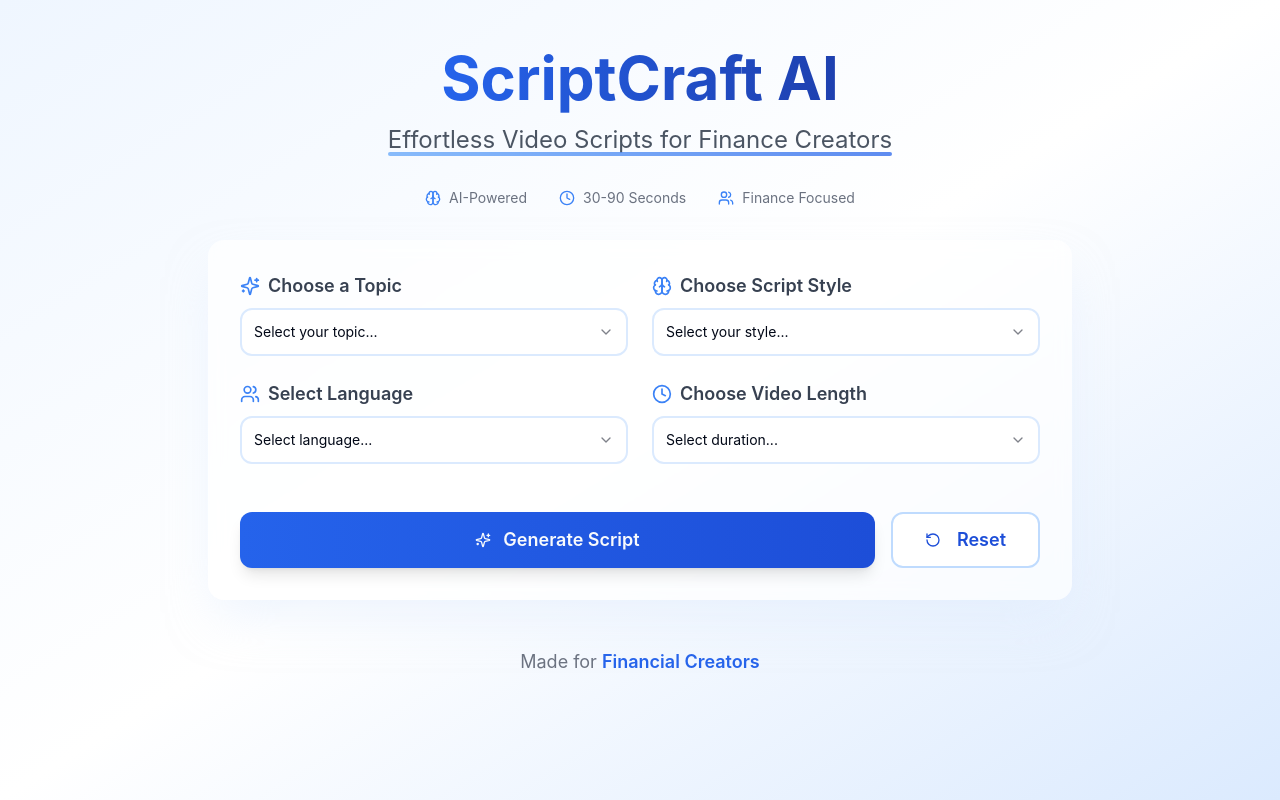
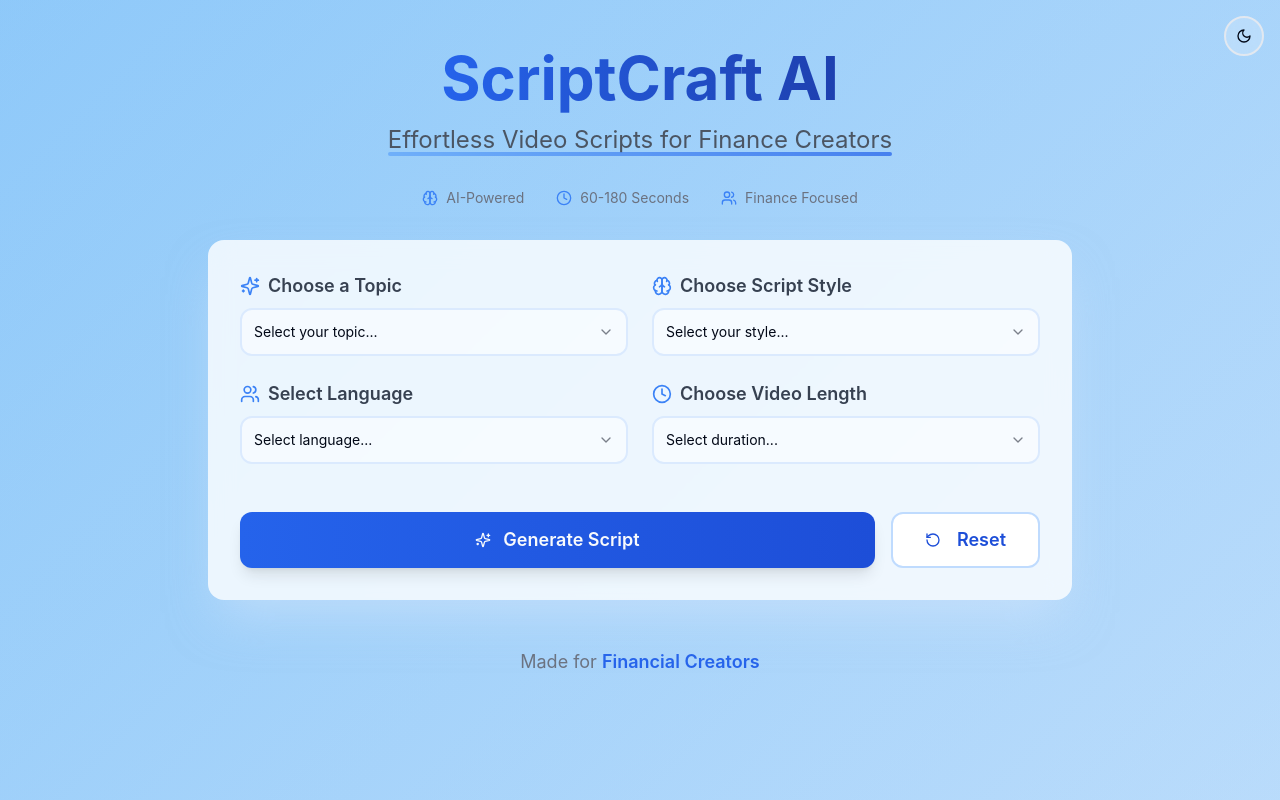
Before and after one commit to ArnavGare/script-mitra, a React (Vite) app: page / in a window 1280 px wide. Built offline with nearby package versions, Linux system fonts and the light colour scheme.

Commit message:
feat: Implement UI upgrades
Adds dark mode, smooth dropdown animations, a moving gradient background, updated video length options, and improved dropdown button animations.

```diff
--- a/src/index.css
+++ b/src/index.css
@@ -109,6 +109,70 @@
   .animate-scale-in {
     animation: scaleIn 0.4s ease-out;
   }
+
+  /* Moving Gradient Background */
+  .gradient-background {
+    background: linear-gradient(-45deg, #e3f2fd, #bbdefb, #90caf9, #64b5f6, #42a5f5, #2196f3);
+    background-size: 400% 400%;
+    animation: gradientShift 15s ease infinite;
+  }
+
+  .dark .gradient-background {
+    background: linear-gradient(-45deg, #0d1117, #161b22, #21262d, #30363d, #1a1f2e, #0f1419);
+    background-size: 400% 400%;
+    animation: gradientShift 15s ease infinite;
+  }
+
+  .gradient-animation {
+    background: linear-gradient(-45deg,
+      rgba(59, 130, 246, 0.3),
+      rgba(147, 197, 253, 0.3),
+      rgba(219, 234, 254, 0.3),
+      rgba(59, 130, 246, 0.3)
+    );
+    background-size: 400% 400%;
+    animation: gradientShift 12s ease infinite;
+  }
+
+  .dark .gradient-animation {
+    background: linear-gradient(-45deg,
+      rgba(59, 130, 246, 0.2),
+      rgba(30, 64, 175, 0.2),
+      rgba(15, 23, 42, 0.3),
+      rgba(59, 130, 246, 0.2)
+    );
+    background-size: 400% 400%;
+    animation: gradientShift 12s ease infinite;
+  }
+
+  /* Smooth Button Animations */
+  .smooth-button {
+    transition: all 0.3s cubic-bezier(0.4, 0, 0.2, 1);
+    transform-origin: center;
+  }
+
+  .smooth-button:active {
+    transform: scale(0.95);
+  }
+
+  .smooth-button:hover {
+    transform: translateY(-2px) scale(1.02);
+  }
+
+  /* Smooth Select Animations */
+  .smooth-select-trigger {
+    transition: all 0.3s cubic-bezier(0.4, 0, 0.2, 1);
+  }
+
+  .smooth-select-trigger:focus {
+    transform: translateY(-1px);
+    box-shadow: 0 10px 25px -5px rgba(59, 130, 246, 0.25);
+  }
+
+  .smooth-select-content {
+    animation: selectSlideIn 0.2s cubic-bezier(0.16, 1, 0.3, 1);
+    transform-origin: var(--radix-select-content-transform-origin);
+  }
 }
 
 @keyframes fadeIn {
@@ -144,9 +208,32 @@
   }
 }
 
+@keyframes gradientShift {
+  0% {
+    background-position: 0% 50%;
+  }
+  50% {
+    background-position: 100% 50%;
+  }
+  100% {
+    background-position: 0% 50%;
+  }
+}
+
+@keyframes selectSlideIn {
+  from {
+    opacity: 0;
+    transform: scale(0.96) translateY(-2px);
+  }
+  to {
+    opacity: 1;
+    transform: scale(1) translateY(0);
+  }
+}
+
 /* Glassmorphism effect for cards */
 .backdrop-blur-sm {
-  backdrop-filter: blur(8px);
+  backdrop-filter: blur(12px);
 }
 
 /* Enhanced hover effects */
@@ -158,3 +245,8 @@
 * {
   transition: all 0.2s ease-out;
 }
+
+/* Dark mode transition */
+.dark * {
+  transition: background-color 0.3s ease, color 0.3s ease, border-color 0.3s ease;
+}
--- a/src/pages/Index.tsx
+++ b/src/pages/Index.tsx
@@ -1,9 +1,10 @@
+
 import { useState } from "react";
 import { Card, CardContent } from "@/components/ui/card";
 import { Button } from "@/components/ui/button";
 import { Select, SelectContent, SelectItem, SelectTrigger, SelectValue } from "@/components/ui/select";
 import { Label } from "@/components/ui/label";
-import { Copy, Mail, Download, RotateCcw, Sparkles, Users, Brain, Clock } from "lucide-react";
+import { Copy, Mail, Download, RotateCcw, Sparkles, Users, Brain, Clock, Moon, Sun } from "lucide-react";
 import { useToast } from "@/hooks/use-toast";
 
 const Index = () => {
@@ -15,6 +16,7 @@ const Index = () => {
   });
   const [script, setScript] = useState("");
   const [isLoading, setIsLoading] = useState(false);
+  const [isDarkMode, setIsDarkMode] = useState(false);
   const { toast } = useToast();
 
   const topics = [
@@ -42,10 +44,15 @@ const Index = () => {
   ];
 
   const lengths = [
-    "30 seconds",
-    "60 seconds",
-    "90 seconds"
+    "60 sec",
+    "120 sec",
+    "180 sec"
   ];
+
+  const toggleDarkMode = () => {
+    setIsDarkMode(!isDarkMode);
+    document.documentElement.classList.toggle('dark');
+  };
 
   const handleSubmit = async (e: React.FormEvent) => {
     e.preventDefault();
@@ -137,30 +144,45 @@ const Index = () => {
   };
 
   return (
-    <div className="min-h-screen bg-gradient-to-br from-blue-50 via-white to-blue-100">
+    <div className={`min-h-screen gradient-background transition-all duration-500 ${isDarkMode ? 'dark' : ''}`}>
+      {/* Moving Gradient Background */}
+      <div className="absolute inset-0 gradient-animation opacity-30"></div>
+
+      {/* Dark Mode Toggle */}
+      <div className="absolute top-4 right-4 z-50">
+        <Button
+          onClick={toggleDarkMode}
+          variant="outline"
+          size="icon"
+          className="rounded-full border-2 backdrop-blur-sm bg-white/20 dark:bg-black/20 hover:bg-white/30 dark:hover:bg-black/30 transition-all duration-300"
+        >
+          {isDarkMode ? <Sun className="h-5 w-5" /> : <Moon className="h-5 w-5" />}
+        </Button>
+      </div>
+
       {/* Header Section */}
-      <div className="text-center pt-12 pb-8 px-4">
+      <div className="relative z-10 text-center pt-12 pb-8 px-4">
         <div className="animate-fade-in">
-          <h1 className="text-5xl md:text-6xl font-bold text-gray-900 mb-4">
-            <span className="bg-gradient-to-r from-blue-600 to-blue-800 bg-clip-text text-transparent">
+          <h1 className="text-5xl md:text-6xl font-bold text-gray-900 dark:text-white mb-4">
+            <span className="bg-gradient-to-r from-blue-600 to-blue-800 dark:from-blue-400 dark:to-blue-600 bg-clip-text text-transparent">
               ScriptCraft AI
             </span>
           </h1>
-          <p className="text-xl md:text-2xl text-gray-600 relative inline-block">
+          <p className="text-xl md:text-2xl text-gray-600 dark:text-gray-300 relative inline-block">
             Effortless Video Scripts for Finance Creators
             <div className="absolute bottom-0 left-0 w-full h-1 bg-gradient-to-r from-blue-400 to-blue-600 rounded-full animate-pulse"></div>
           </p>
         </div>
 
         {/* Feature highlights */}
-        <div className="flex justify-center items-center gap-8 mt-8 text-sm text-gray-500">
+        <div className="flex justify-center items-center gap-8 mt-8 text-sm text-gray-500 dark:text-gray-400">
           <div className="flex items-center gap-2">
             <Brain className="w-4 h-4 text-blue-500" />
             <span>AI-Powered</span>
           </div>
           <div className="flex items-center gap-2">
             <Clock className="w-4 h-4 text-blue-500" />
-            <span>30-90 Seconds</span>
+            <span>60-180 Seconds</span>
           </div>
           <div className="flex items-center gap-2">
             <Users className="w-4 h-4 text-blue-500" />
@@ -170,25 +192,25 @@ const Index = () => {
       </div>
 
       {/* Main Content Container */}
-      <div className="max-w-4xl mx-auto px-4 pb-12">
+      <div className="relative z-10 max-w-4xl mx-auto px-4 pb-12">
         {/* Form Card */}
-        <Card className="backdrop-blur-sm bg-white/70 border-0 shadow-2xl shadow-blue-100/50 rounded-2xl mb-8 animate-fade-in">
+        <Card className="backdrop-blur-sm bg-white/80 dark:bg-gray-900/80 border-0 shadow-2xl shadow-blue-100/50 dark:shadow-blue-900/50 rounded-2xl mb-8 animate-fade-in transition-all duration-500">
           <CardContent className="p-8">
             <form onSubmit={handleSubmit} className="space-y-6">
               <div className="grid grid-cols-1 md:grid-cols-2 gap-6">
                 {/* Topic Selection */}
                 <div className="space-y-2">
-                  <Label className="text-lg font-semibold text-gray-700 flex items-center gap-2">
+                  <Label className="text-lg font-semibold text-gray-700 dark:text-gray-300 flex items-center gap-2">
                     <Sparkles className="w-5 h-5 text-blue-500" />
                     Choose a Topic
                   </Label>
                   <Select value={formData.topic} onValueChange={(value) => setFormData({...formData, topic: value})}>
-                    <SelectTrigger className="h-12 border-2 border-blue-100 focus:border-blue-400 rounded-xl transition-all duration-300 hover:shadow-md">
+                    <SelectTrigger className="smooth-select-trigger h-12 border-2 border-blue-100 dark:border-blue-800 focus:border-blue-400 rounded-xl transition-all duration-300 hover:shadow-md bg-white/50 dark:bg-gray-800/50">
                       <SelectValue placeholder="Select your topic..." />
                     </SelectTrigger>
-                    <SelectContent className="rounded-xl border-2 border-blue-100 bg-white/95 backdrop-blur-sm">
+                    <SelectContent className="smooth-select-content rounded-xl border-2 border-blue-100 dark:border-blue-800 bg-white/95 dark:bg-gray-900/95 backdrop-blur-sm">
                       {topics.map((topic) => (
-                        <SelectItem key={topic} value={topic} className="rounded-lg hover:bg-blue-50">
+                        <SelectItem key={topic} value={topic} className="rounded-lg hover:bg-blue-50 dark:hover:bg-blue-950 transition-colors duration-200">
                           {topic}
                         </SelectItem>
                       ))}
@@ -198,17 +220,17 @@ const Index = () => {
 
                 {/* Style Selection */}
                 <div className="space-y-2">
-                  <Label className="text-lg font-semibold text-gray-700 flex items-center gap-2">
+                  <Label className="text-lg font-semibold text-gray-700 dark:text-gray-300 flex items-center gap-2">
                     <Brain className="w-5 h-5 text-blue-500" />
                     Choose Script Style
                   </Label>
                   <Select value={formData.style} onValueChange={(value) => setFormData({...formData, style: value})}>
-                    <SelectTrigger className="h-12 border-2 border-blue-100 focus:border-blue-400 rounded-xl transition-all duration-300 hover:shadow-md">
+                    <SelectTrigger className="smooth-select-trigger h-12 border-2 border-blue-100 dark:border-blue-800 focus:border-blue-400 rounded-xl transition-all duration-300 hover:shadow-md bg-white/50 dark:bg-gray-800/50">
                       <SelectValue placeholder="Select your style..." />
                     </SelectTrigger>
-                    <SelectContent className="rounded-xl border-2 border-blue-100 bg-white/95 backdrop-blur-sm">
+                    <SelectContent className="smooth-select-content rounded-xl border-2 border-blue-100 dark:border-blue-800 bg-white/95 dark:bg-gray-900/95 backdrop-blur-sm">
                       {styles.map((style) => (
-                        <SelectItem key={style} value={style} className="rounded-lg hover:bg-blue-50">
+                        <SelectItem key={style} value={style} className="rounded-lg hover:bg-blue-50 dark:hover:bg-blue-950 transition-colors duration-200">
                           {style}
                         </SelectItem>
                       ))}
@@ -218,17 +240,17 @@ const Index = () => {
 
                 {/* Language Selection */}
                 <div className="space-y-2">
-                  <Label className="text-lg font-semibold text-gray-700 flex items-center gap-2">
+                  <Label className="text-lg font-semibold text-gray-700 dark:text-gray-300 flex items-center gap-2">
                     <Users className="w-5 h-5 text-blue-500" />
                     Select Language
                   </Label>
                   <Select value={formData.language} onValueChange={(value) => setFormData({...formData, language: value})}>
-                    <SelectTrigger className="h-12 border-2 border-blue-100 focus:border-blue-400 rounded-xl transition-all duration-300 hover:shadow-md">
+                    <SelectTrigger className="smooth-select-trigger h-12 border-2 border-blue-100 dark:border-blue-800 focus:border-blue-400 rounded-xl transition-all duration-300 hover:shadow-md bg-white/50 dark:bg-gray-800/50">
                       <SelectValue placeholder="Select language..." />
                     </SelectTrigger>
-                    <SelectContent className="rounded-xl border-2 border-blue-100 bg-white/95 backdrop-blur-sm">
+                    <SelectContent className="smooth-select-content rounded-xl border-2 border-blue-100 dark:border-blue-800 bg-white/95 dark:bg-gray-900/95 backdrop-blur-sm">
                       {languages.map((language) => (
-                        <SelectItem key={language} value={language} className="rounded-lg hover:bg-blue-50">
+                        <SelectItem key={language} value={language} className="rounded-lg hover:bg-blue-50 dark:hover:bg-blue-950 transition-colors duration-200">
                           {language}
                         </SelectItem>
                       ))}
@@ -238,17 +260,17 @@ const Index = () => {
 
                 {/* Length Selection */}
                 <div className="space-y-2">
-                  <Label className="text-lg font-semibold text-gray-700 flex items-center gap-2">
+                  <Label className="text-lg font-semibold text-gray-700 dark:text-gray-300 flex items-center gap-2">
                     <Clock className="w-5 h-5 text-blue-500" />
                     Choose Video Length
                   </Label>
                   <Select value={formData.length} onValueChange={(value) => setFormData({...formData, length: value})}>
-                    <SelectTrigger className="h-12 border-2 border-blue-100 focus:border-blue-400 rounded-xl transition-all duration-300 hover:shadow-md">
+                    <SelectTrigger className="smooth-select-trigger h-12 border-2 border-blue-100 dark:border-blue-800 focus:border-blue-400 rounded-xl transition-all duration-300 hover:shadow-md bg-white/50 dark:bg-gray-800/50">
                       <SelectValue placeholder="Select duration..." />
                     </SelectTrigger>
-                    <SelectContent className="rounded-xl border-2 border-blue-100 bg-white/95 backdrop-blur-sm">
+                    <SelectContent className="smooth-select-content rounded-xl border-2 border-blue-100 dark:border-blue-800 bg-white/95 dark:bg-gray-900/95 backdrop-blur-sm">
                       {lengths.map((length) => (
-                        <SelectItem key={length} value={length} className="rounded-lg hover:bg-blue-50">
+                        <SelectItem key={length} value={length} className="rounded-lg hover:bg-blue-50 dark:hover:bg-blue-950 transition-colors duration-200">
                           {length}
                         </SelectItem>
                       ))}
@@ -262,7 +284,7 @@ const Index = () => {
                 <Button
                   type="submit"
                   disabled={isLoading}
-                  className="flex-1 h-14 text-lg font-semibold bg-gradient-to-r from-blue-600 to-blue-700 hover:from-blue-700 hover:to-blue-800 rounded-xl transition-all duration-300 transform hover:scale-105 shadow-lg hover:shadow-xl"
+                  className="smooth-button flex-1 h-14 text-lg font-semibold bg-gradient-to-r from-blue-600 to-blue-700 hover:from-blue-700 hover:to-blue-800 rounded-xl transition-all duration-300 transform hover:scale-105 shadow-lg hover:shadow-xl"
                 >
                   {isLoading ? (
                     <div className="flex items-center gap-3">
@@ -281,7 +303,7 @@ const Index = () => {
                   type="button"
                   variant="outline"
                   onClick={handleReset}
-                  className="h-14 px-8 text-lg font-semibold border-2 border-blue-200 text-blue-700 hover:bg-blue-50 rounded-xl transition-all duration-300"
+                  className="smooth-button h-14 px-8 text-lg font-semibold border-2 border-blue-200 dark:border-blue-700 text-blue-700 dark:text-blue-300 hover:bg-blue-50 dark:hover:bg-blue-950 rounded-xl transition-all duration-300"
                 >
                   <RotateCcw className="w-5 h-5 mr-2" />
                   Reset
@@ -293,15 +315,15 @@ const Index = () => {
 
         {/* Script Output Area */}
         {script && (
-          <Card className="backdrop-blur-sm bg-white/70 border-0 shadow-2xl shadow-blue-100/50 rounded-2xl animate-fade-in">
+          <Card className="backdrop-blur-sm bg-white/80 dark:bg-gray-900/80 border-0 shadow-2xl shadow-blue-100/50 dark:shadow-blue-900/50 rounded-2xl animate-fade-in transition-all duration-500">
             <CardContent className="p-8">
-              <h3 className="text-2xl font-bold text-gray-800 mb-6 flex items-center gap-3">
+              <h3 className="text-2xl font-bold text-gray-800 dark:text-gray-200 mb-6 flex items-center gap-3">
                 <Sparkles className="w-6 h-6 text-blue-500" />
                 Your Generated Script
               </h3>
 
-              <div className="bg-gray-50 rounded-xl p-6 mb-6 border-2 border-blue-100">
-                <pre className="whitespace-pre-wrap text-gray-700 font-medium text-base leading-relaxed">
+              <div className="bg-gray-50 dark:bg-gray-800 rounded-xl p-6 mb-6 border-2 border-blue-100 dark:border-blue-800">
+                <pre className="whitespace-pre-wrap text-gray-700 dark:text-gray-300 font-medium text-base leading-relaxed">
                   {script}
                 </pre>
               </div>
@@ -311,7 +333,7 @@ const Index = () => {
                 <Button
                   onClick={handleCopy}
                   variant="outline"
-                  className="flex-1 h-12 border-2 border-green-200 text-green-700 hover:bg-green-50 rounded-xl transition-all duration-300 hover:scale-105"
+                  className="smooth-button flex-1 h-12 border-2 border-green-200 dark:border-green-700 text-green-700 dark:text-green-300 hover:bg-green-50 dark:hover:bg-green-950 rounded-xl transition-all duration-300 hover:scale-105"
                 >
                   <Copy className="w-5 h-5 mr-2" />
                   Copy to Clipboard
@@ -320,7 +342,7 @@ const Index = () => {
                 <Button
                   onClick={handleEmail}
                   variant="outline"
-                  className="flex-1 h-12 border-2 border-purple-200 text-purple-700 hover:bg-purple-50 rounded-xl transition-all duration-300 hover:scale-105"
+                  className="smooth-button flex-1 h-12 border-2 border-purple-200 dark:border-purple-700 text-purple-700 dark:text-purple-300 hover:bg-purple-50 dark:hover:bg-purple-950 rounded-xl transition-all duration-300 hover:scale-105"
                 >
                   <Mail className="w-5 h-5 mr-2" />
                   Email Me This
@@ -329,7 +351,7 @@ const Index = () => {
                 <Button
                   onClick={handleDownload}
                   variant="outline"
-                  className="flex-1 h-12 border-2 border-blue-200 text-blue-700 hover:bg-blue-50 rounded-xl transition-all duration-300 hover:scale-105"
+                  className="smooth-button flex-1 h-12 border-2 border-blue-200 dark:border-blue-700 text-blue-700 dark:text-blue-300 hover:bg-blue-50 dark:hover:bg-blue-950 rounded-xl transition-all duration-300 hover:scale-105"
                 >
                   <Download className="w-5 h-5 mr-2" />
                   Download as .txt
@@ -341,8 +363,8 @@ const Index = () => {
 
         {/* Footer */}
         <div className="text-center mt-12">
-          <p className="text-gray-500 text-lg">
-            Made for <span className="font-semibold text-blue-600">Financial Creators</span>
+          <p className="text-gray-500 dark:text-gray-400 text-lg">
+            Made for <span className="font-semibold text-blue-600 dark:text-blue-400">Financial Creators</span>
           </p>
         </div>
       </div>
```
